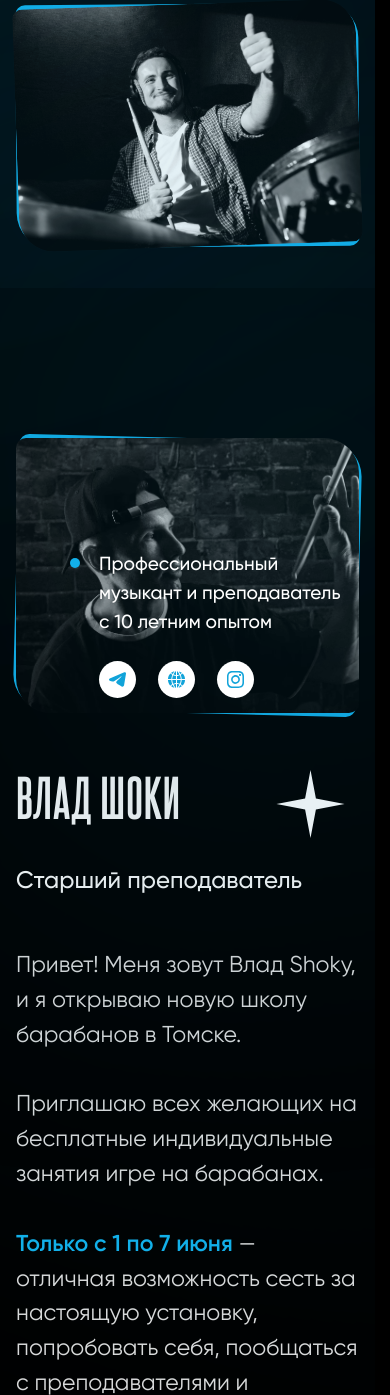
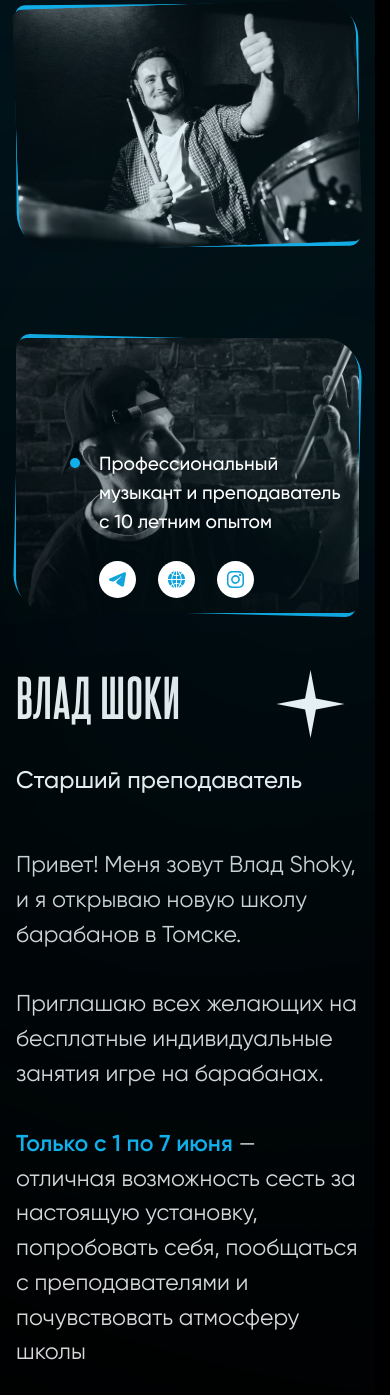
Before and after one commit to Memento-mori-dev/frontend-vite, a PHP site: page / in a window 390 px wide. Shown: the part 560-1955 px from the top of the page. Run offline with PHP 8.4, Linux system fonts and the light colour scheme; style sheets or scripts are compiled from the project's sources.

Commit message:
fix адаптивности

```diff
--- a/layout/src/styles/_globals.scss
+++ b/layout/src/styles/_globals.scss
@@ -117,7 +117,17 @@ main{
     overflow: hidden;
     max-width: 100vw;
     padding-top: rem(150);
+
+    @include laptop{
+        padding-top: rem(90);
+    }
+
+    @include mobile{
+        padding-top: rem(50);
+    }
 }
+
+
 
 .wrapper{
     width: 100%;
--- a/layout/src/styles/blocks/hero.scss
+++ b/layout/src/styles/blocks/hero.scss
@@ -162,9 +162,12 @@
 
                 background-size: contain;
             }
+            &::before{
+                display: none;
+            }
         }
 
-        .hero__content{
+        &__content{
             &::after{
                 display: none;
             }
--- a/layout/src/styles/blocks/slider.scss
+++ b/layout/src/styles/blocks/slider.scss
@@ -86,8 +86,6 @@
             grid-template-rows: repeat(3, auto);
             row-gap: rem(20);
         }
-
-
     }
 
     & .swiper-slider{
```
